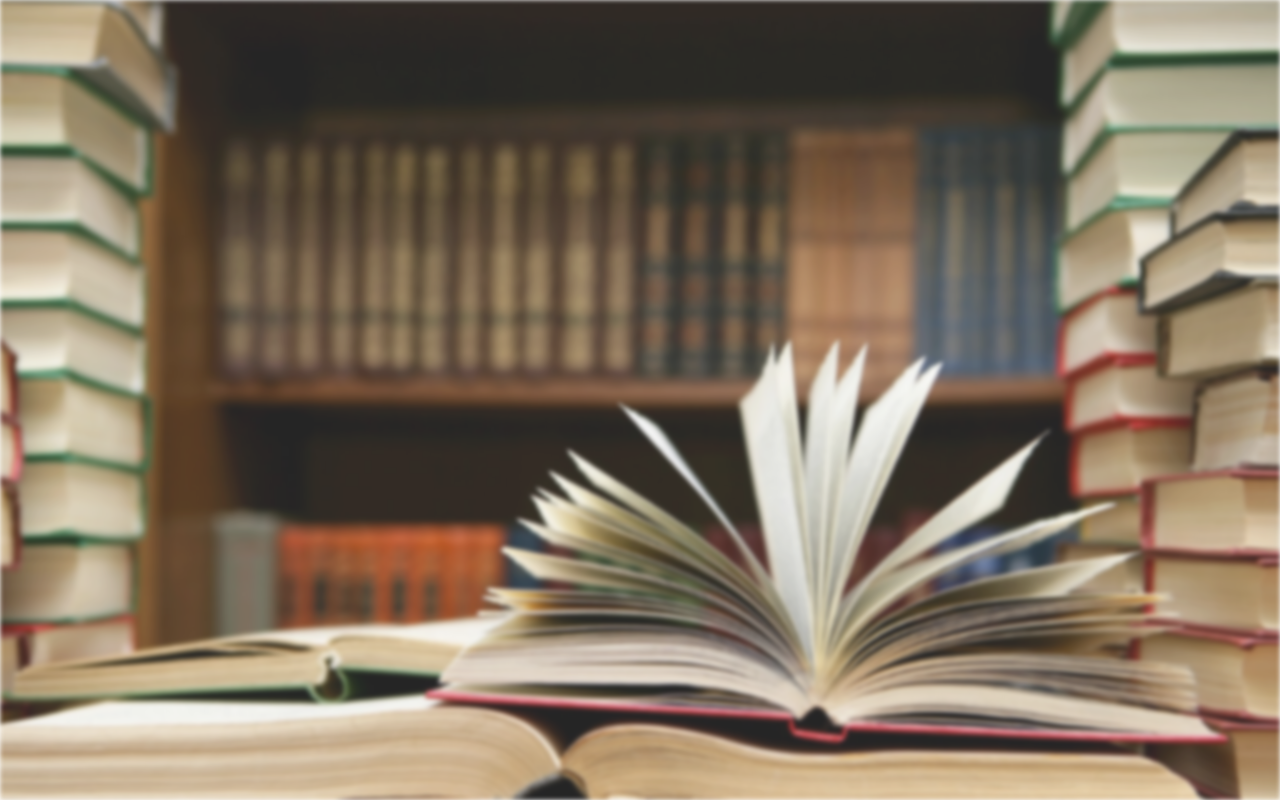
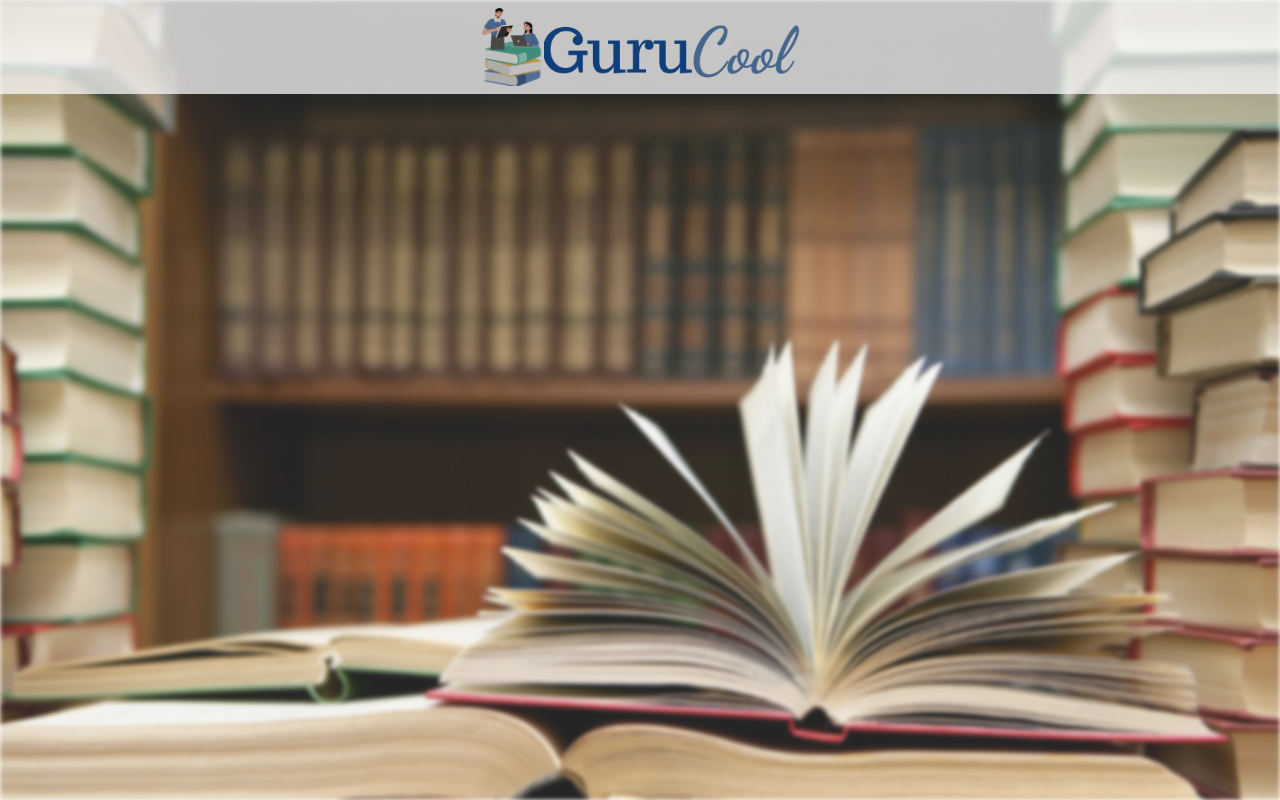
Before and after one commit to ApoorvaKamat/GuruCool_React, a React (Create React App) app in the folder gurucool-group12/: page / in a window 1280 px wide. Built offline with nearby package versions, Linux system fonts and the light colour scheme.

Commit message:
header and Css

```diff
--- a/gurucool-group12/src/App.css
+++ b/gurucool-group12/src/App.css
@@ -1,4 +1,4 @@
-.App {
+.imageClass {
   text-align: center;
   content: '';
   background-image: url('../public/images/Background_Books.jpeg');
@@ -13,3 +13,57 @@
   height: 100vh;
   display: flex;
 }
+.headerLogoLink {
+  color: beige;
+}
+.Logo {
+  width: 5%;
+}
+.LogoTemplate {
+  width: 20%;
+}
+.header {
+  top: 0%;
+  position: inherit;
+  width: 100%;
+}
+.customfooter {
+  bottom: 0%;
+  position: fixed;
+  width: 100%;
+}
+.copywrite{
+  background-color: rgba(0, 0, 0, 0.2);
+}
+.navElementAdjust {
+  display: flex;
+  justify-content: center;
+  align-items: center;
+}
+.loginSignUp{
+  min-width: 100px;
+}
+.searchBar{
+  position: absolute;
+  left: 50%;
+  top: 50%;
+  transform: translate(-50%,-50%);
+  height:50px ;
+  width: 80%;
+  border: 2px solid;
+  border-radius: 20px;
+  overflow: hidden;
+}
+.searchBar input {
+  box-shadow: none;
+  border-width:0px;
+  border:none;
+  opacity: 0.75;
+}
+.searchBar button {
+  box-shadow: none;
+  border-width:0px;
+  border:none;
+  pointer-events:none;
+  background-color: white;
+}
--- a/gurucool-group12/src/App.js
+++ b/gurucool-group12/src/App.js
@@ -1,9 +1,14 @@
-import logo from './logo.svg';
 import './App.css';
+import { Header } from './components/header';
+
+
 
 function App() {
   return (
     <div className="App">
+      <div className='imageClass'>
+      </div>
+      <Header />
     </div>
   );
 }
--- a/gurucool-group12/src/components/header.js
+++ b/gurucool-group12/src/components/header.js
@@ -0,0 +1,13 @@
+import React from 'react';
+
+export const Header = () => {
+    return(
+
+        <div className="bg-light opacity-75 text-center py-2 header">
+          <a href="#" className="headerLogoLink">
+              <img src="images/GuruCool_Logo.png" className="img-fluid Logo"  alt="GuruCool" />
+              <img src="images/GuruCool_Logo_F.png" className="img-fluid LogoTemplate"  alt="GuruCool" />
+          </a>
+        </div>
+    )
+}
```
